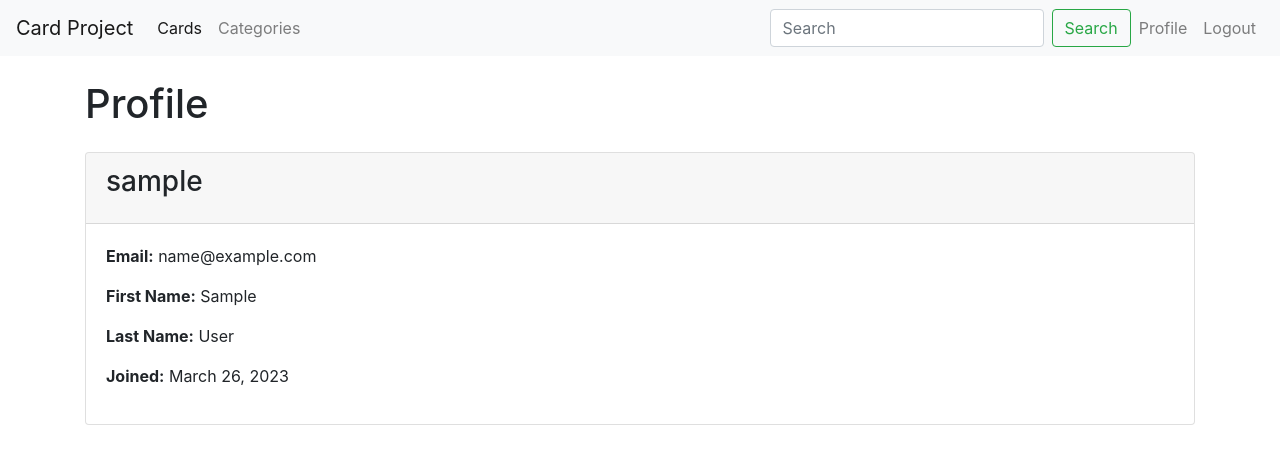
After one commit to MussaShaukenov/blogs, a Django app: page /profile/ in a window 1280 px wide. The commit adds this page. Shown: the top 464 px of the page. Run offline with Django 4.2, Linux system fonts and the light colour scheme; the visitor is signed in with stand-in values (Sample User, id 1).

Commit message:
feat: add profile page

```diff
--- a/app/templates/app/navbar.html
+++ b/app/templates/app/navbar.html
@@ -20,6 +20,9 @@
         <ul class="navbar-nav">
             {% if user.is_authenticated %}
                 <li class="nav-item">
+                    <a class="nav-link" href="{% url 'profile' %}">Profile</a>
+                </li>
+                <li class="nav-item">
                     <a class="nav-link" href="{% url 'logout' %}">Logout</a>
                 </li>
             {% else %}
--- /dev/null
+++ b/app/templates/app/profile.html
@@ -0,0 +1,18 @@
+{% extends 'app/base.html' %}
+
+{% block content %}
+    <div class="container">
+        <h1 class="my-4">Profile</h1>
+        <div class="card mb-4">
+            <div class="card-header">
+                <h3 class="card-title">{{ user.username }}</h3>
+            </div>
+            <div class="card-body">
+                <p><strong>Email:</strong> {{ user.email }}</p>
+                <p><strong>First Name:</strong> {{ user.first_name }}</p>
+                <p><strong>Last Name:</strong> {{ user.last_name }}</p>
+                <p><strong>Joined:</strong> {{ user.date_joined|date:"F j, Y" }}</p>
+            </div>
+        </div>
+    </div>
+{% endblock %}
--- a/app/urls.py
+++ b/app/urls.py
@@ -14,6 +14,7 @@ from .views import (
     SearchView,
     SignUpView,
     CustomLogoutView,
+    ProfileView,
 )
 
 urlpatterns = [
@@ -22,6 +23,7 @@ urlpatterns = [
     path('logout/', CustomLogoutView.as_view(), name='logout'),
     path('signup/', SignUpView.as_view(), name='signup'),
     path('logout/', LogoutView.as_view(), name='logout'),
+    path('profile/', ProfileView.as_view(), name='profile'),
     path('card/new/', CardCreateView.as_view(), name='card_create'),
     path('card/<int:pk>/detail', CardDetailView.as_view(), name='card_detail'),
     path('card/<int:pk>/edit/', CardUpdateView.as_view(), name='card_update'),
--- a/app/views.py
+++ b/app/views.py
@@ -7,7 +7,7 @@ from .models import Cards, Categories
 from .forms import CardForm, CategoryForm, SearchForm
 from django.contrib.auth.forms import UserCreationForm
 from django.contrib.auth.views import LoginView, LogoutView
-from django.contrib.auth import logout
+from django.contrib.auth.models import User
 
 
 class CustomLoginView(LoginView):
@@ -24,6 +24,26 @@ class SignUpView(CreateView):
 class CustomLogoutView(LogoutView):
     template_name = 'app/logout.html'
     next_page = reverse_lazy('card_list')
+
+
+class ProfileView(LoginRequiredMixin, DetailView):
+    model = User
+    template_name = 'app/profile.html'
+    context_object_name = 'user'
+    pk_url_kwarg = 'user_id'
+
+    def get_object(self, queryset=None):
+        return self.request.user
+
+
+class ProfileEditView(LoginRequiredMixin, UpdateView):
+    model = User
+    fields = ['first_name', 'last_name', 'email', 'phone_number', 'address']
+    template_name = 'app/profile_edit.html'
+    success_url = reverse_lazy('profile')
+
+    def get_object(self, queryset=None):
+        return self.request.user.profile
 
 
 class CardListView(LoginRequiredMixin, SuccessMessageMixin, ListView):
```
Also changed, not shown: app/models.py (line endings or trailing spaces).
